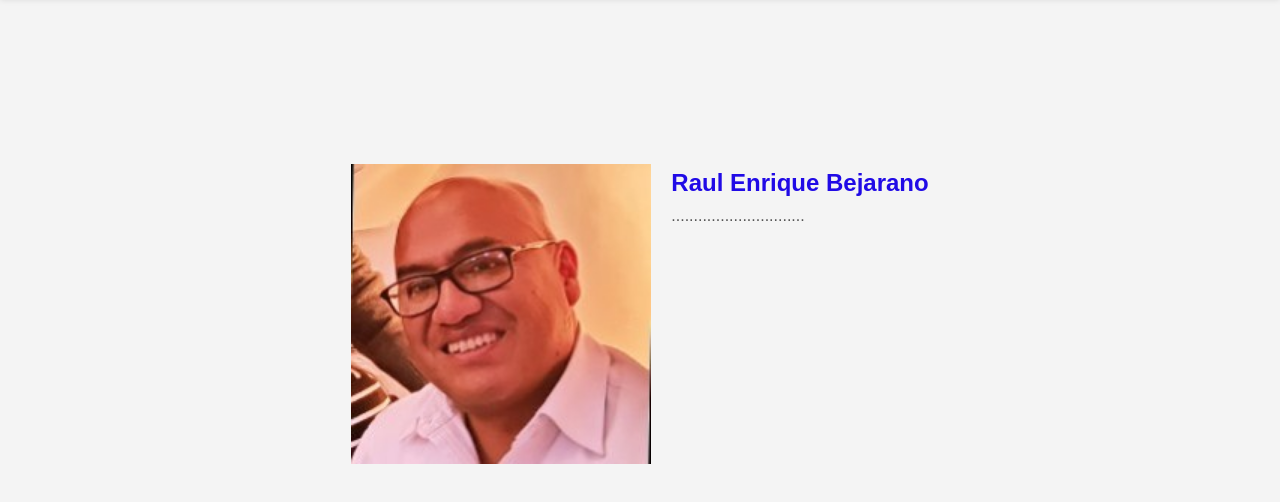
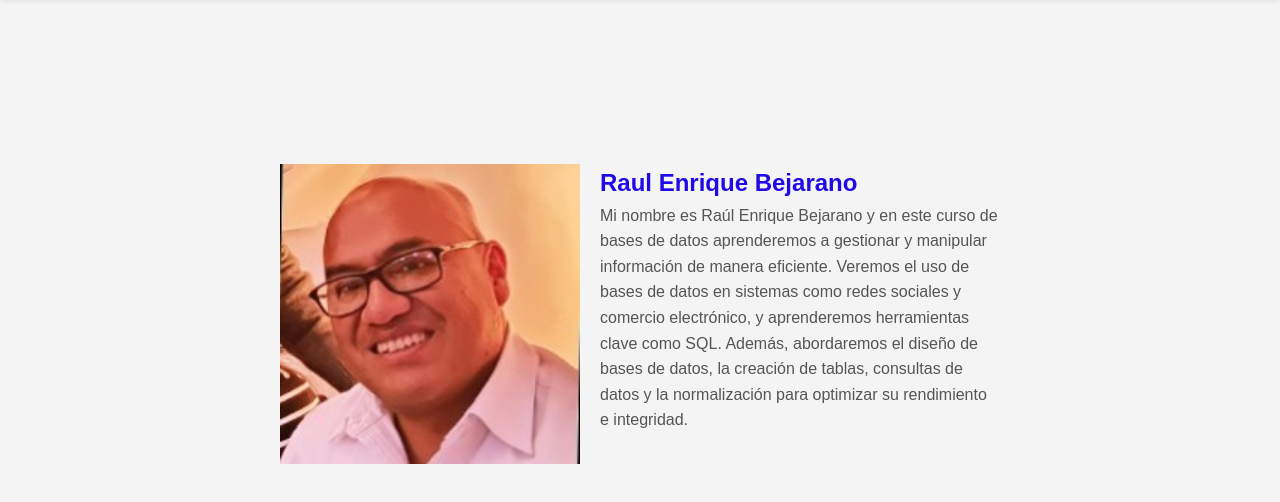
Before and after one commit to Luis2002Angel/Base-De-Datos, a plain HTML site: page Docente.html in a window 1280 px wide. Shown: the part 82-584 px from the top of the page. Drawn offline with Linux system fonts and the light colour scheme.

Commit message:
Add files via upload

```diff
--- a/Docente.html
+++ b/Docente.html
@@ -38,7 +38,7 @@
             </div>
             <div class="content-right">
                 <h2>Raul Enrique Bejarano</h2>
-                <p> .............................. </p>
+                <p>Mi nombre es Raúl Enrique Bejarano y en este curso de bases de datos aprenderemos a gestionar y manipular información de manera eficiente. Veremos el uso de bases de datos en sistemas como redes sociales y comercio electrónico, y aprenderemos herramientas clave como SQL. Además, abordaremos el diseño de bases de datos, la creación de tablas, consultas de datos y la normalización para optimizar su rendimiento e integridad. </p>
             </div>
         </section>
     </main>
```
